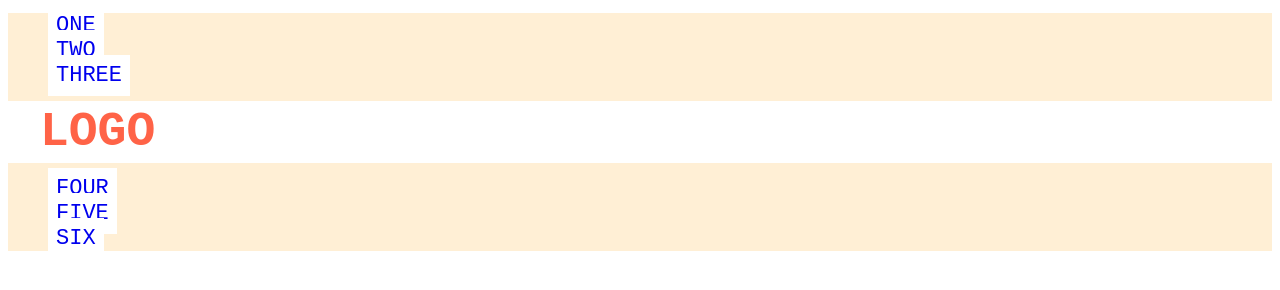
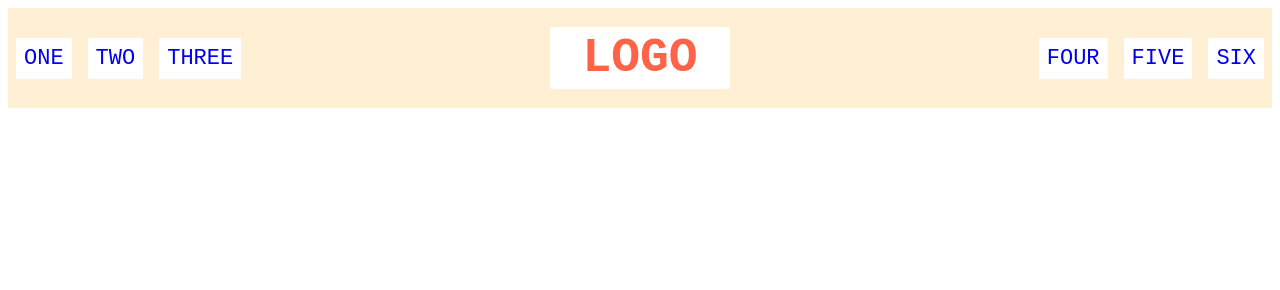
Before and after one commit to alexander-fraser/learn-webdev-theodinproject, a plain HTML site: page 16-flex-header/index.html in a window 1280 px wide. Drawn offline with Linux system fonts and the light colour scheme.

Commit message:
Align header items using flexbox

```diff
--- a/16-flex-header/style.css
+++ b/16-flex-header/style.css
@@ -1,6 +1,10 @@
 .header  {
   font-family: monospace;
   background: papayawhip;
+  display: flex;
+  justify-content: space-between;
+  align-items: center;
+  height: 100px;
 }
 
 .logo {
@@ -14,6 +18,11 @@
 ul {
   /* this removes the dots on the list items*/
   list-style-type: none;
+  display: flex;
+  justify-content: space-between;
+  gap: 16px;
+  padding: 0px;
+  margin: 8px;
 }
 
 a {
```
